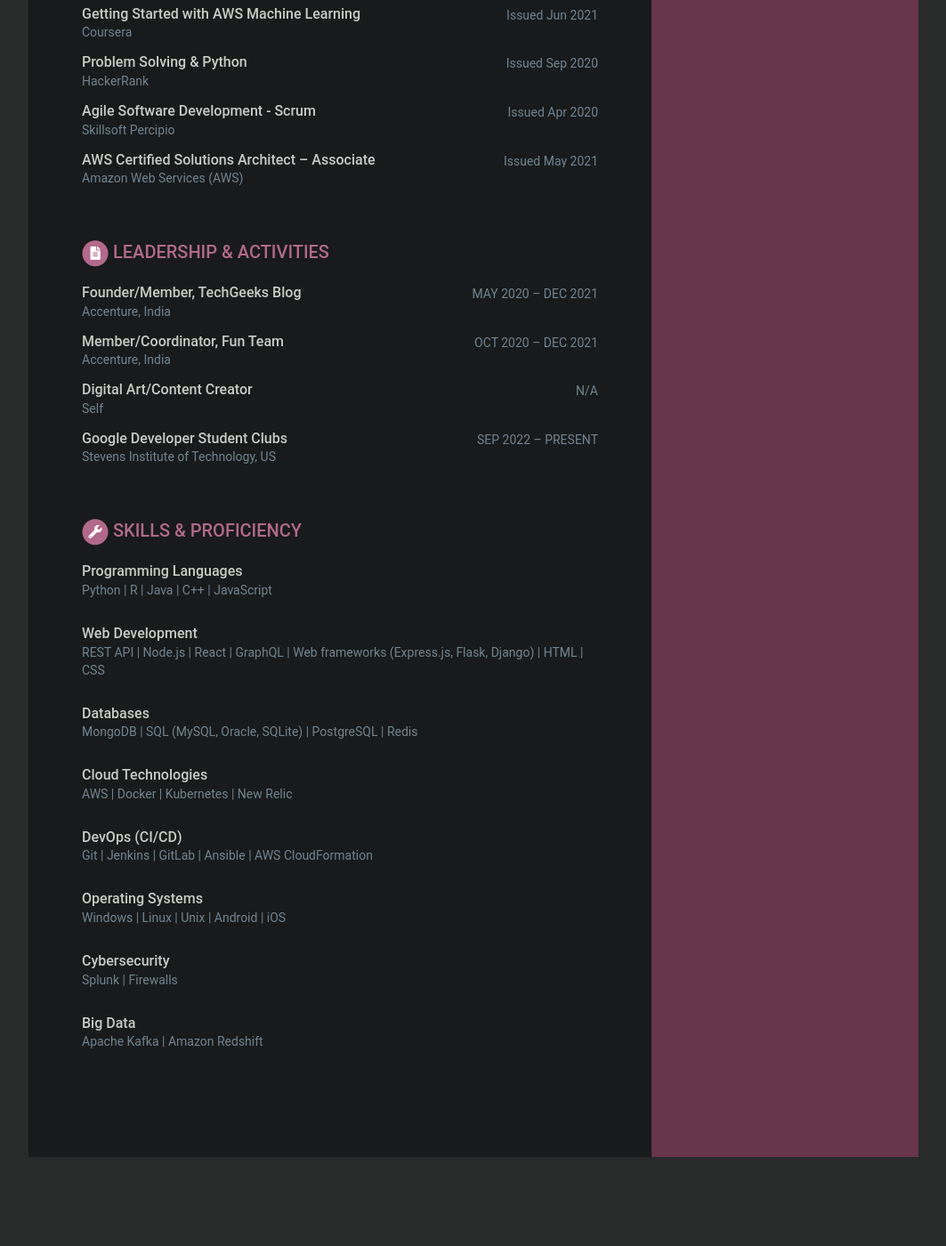
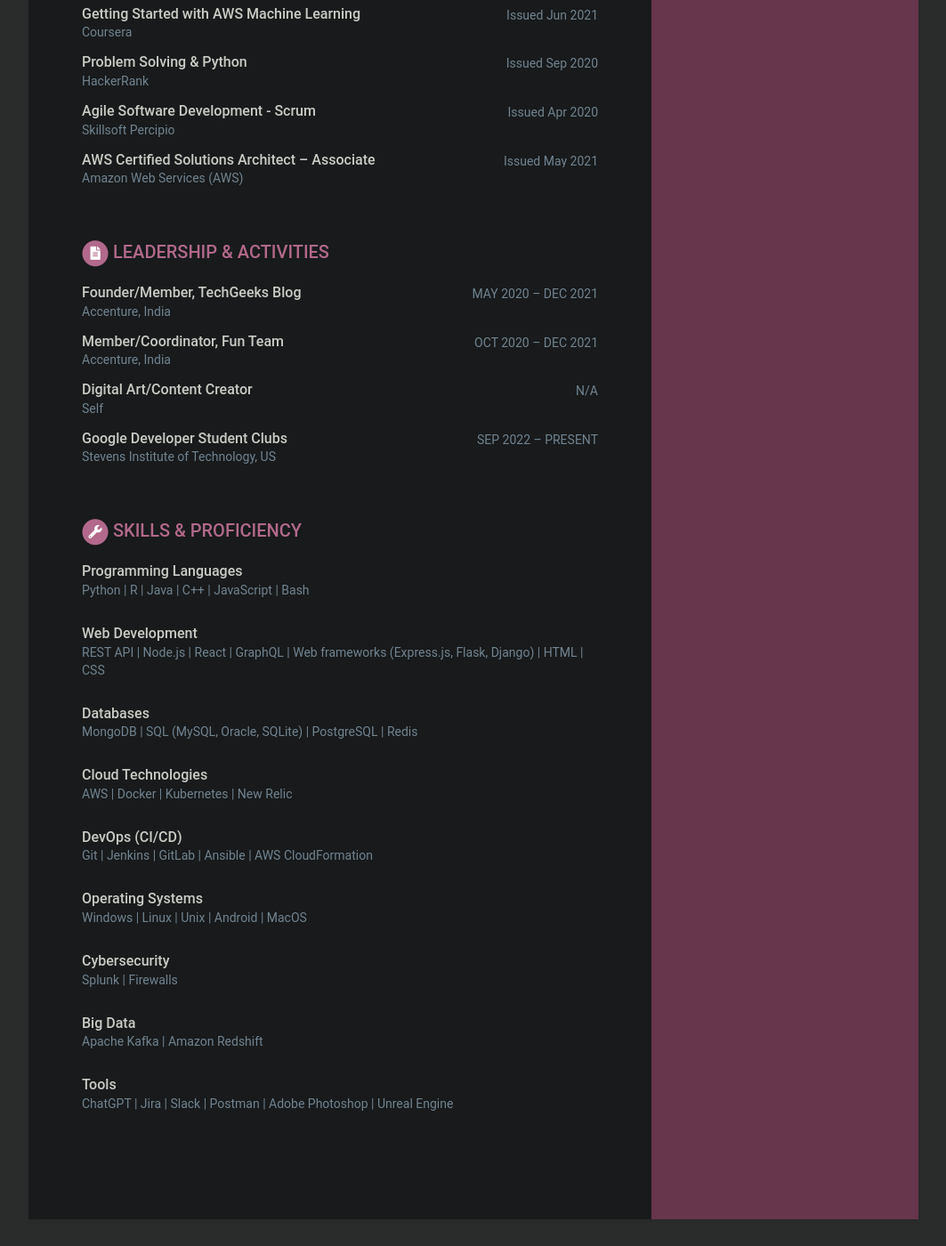
Before and after one commit to 1994nikunj/1994nikunj.github.io, a Jekyll site: the page built from index.html, in a window 1280 px wide and 1400 px high, scrolled down 4540 px. Shown: the whole window at 89% size, without its empty margins (108-1171 px from the left). Built offline with Jekyll 4.4.1, drawn with Linux system fonts in a browser that asks for light colours; before the commit the page ends 5870 px from its top, so only the background shows below that.

Commit message:
- skill updates

```diff
--- a/_data/data.yml
+++ b/_data/data.yml
@@ -306,7 +306,7 @@ skills:
 
     toolset:
         -   header: Programming Languages
-            entry: Python | R | Java | C++ | JavaScript
+            entry: Python | R | Java | C++ | JavaScript | Bash
 
         -   header: Web Development
             entry: REST API | Node.js | React | GraphQL | Web frameworks (Express.js, Flask, Django) | HTML | CSS
@@ -321,7 +321,7 @@ skills:
             entry: Git | Jenkins | GitLab | Ansible | AWS CloudFormation
 
         -   header: Operating Systems
-            entry: Windows | Linux | Unix | Android | iOS
+            entry: Windows | Linux | Unix | Android | MacOS
 
         -   header: Cybersecurity
             entry: Splunk | Firewalls
@@ -329,4 +329,7 @@ skills:
         -   header: Big Data
             entry: Apache Kafka | Amazon Redshift
 
+        -   header: Tools
+            entry: ChatGPT | Jira | Slack | Postman | Adobe Photoshop | Unreal Engine
+
 footer: >
```
